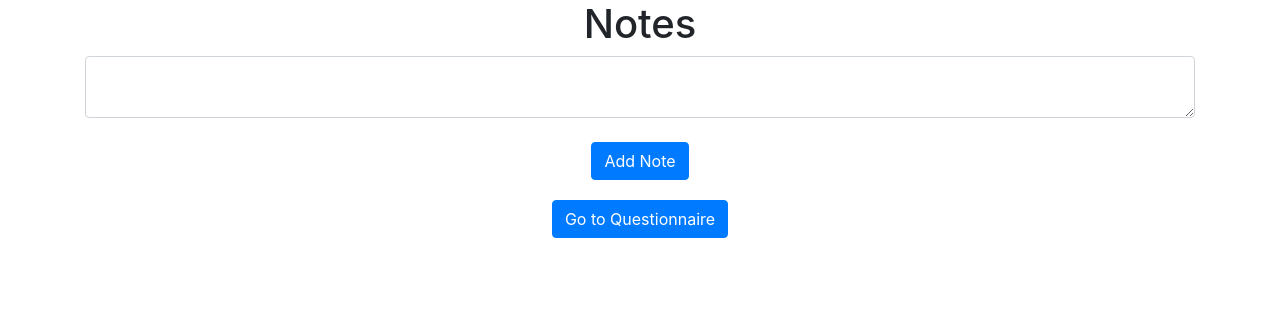
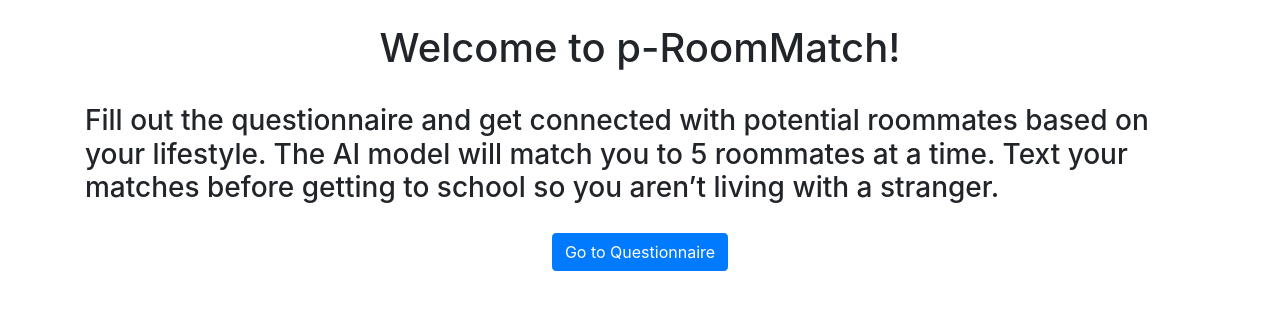
Before and after one commit to ColeUyematsu/p-RoomMatch, a Flask app: page / in a window 1280 px wide. Shown: the part 56-366 px from the top of the page. Run offline with Flask 3, Linux system fonts and the light colour scheme; a user stored in the database is signed in; some libraries are stand-ins or nearby versions.

Commit message:
updated home page

```diff
--- a/main.py
+++ b/main.py
@@ -1,7 +1,6 @@
 from website import create_app, db
 from flask_migrate import Migrate
 
-# Create the Flask application
 app = create_app()
 
 # Initialize Flask-Migrate
--- a/website/models.py
+++ b/website/models.py
@@ -17,6 +17,7 @@ class User(db.Model, UserMixin):
     first_name = db.Column(db.String(150))
     notes = db.relationship('Note')  # Relationship to notes created by the user
     questionnaire_response = db.relationship('QuestionnaireResponse', backref='user', uselist=False)
+    is_admin = db.Column(db.Boolean, default=False)  # Field to determine admin access to database
 
 
 class QuestionnaireResponse(db.Model):
--- a/website/templates/home.html
+++ b/website/templates/home.html
@@ -3,7 +3,15 @@
 {% block title %}Home{% endblock %}
 
 {% block content %}
-<h1 align="center">Notes</h1>
+<br />
+<h1 align="center">Welcome to p-RoomMatch!</h1>
+<br />
+<h3 alight="center">Fill out the questionnaire and get
+  connected with potential roommates based on your lifestyle.
+  The AI model will match you to 5 roommates at a time.
+  Text your matches before getting to school so you aren’t
+  living with a stranger.
+</h3>
 <ul class="list-group list-group-flush" id="notes">
   {% for note in user.notes %}
   <li class="list-group-item">
@@ -14,17 +22,16 @@
   </li>
   {% endfor %}
 </ul>
-<form method="POST">
-  <textarea name="note" id="note" class="form-control"></textarea>
-  <br />
-  <div align="center">
-    <button type="submit" class="btn btn-primary">Add Note</button>
-  </div>
-</form>
+<!--<form method="POST">-->
+<!--  <textarea name="note" id="note" class="form-control"></textarea>-->
+<!--  <br />-->
+<!--  <div align="center">-->
+<!--    <button type="submit" class="btn btn-primary">Add Note</button>-->
+<!--  </div>-->
+<!--</form>-->
 
 <!-- Button to navigate to the questionnaire -->
 <div align="center" style="margin-top: 20px;">
   <a href="{{ url_for('views.questionnaire') }}" class="btn btn-primary">Go to Questionnaire</a>
 </div>
-
 {% endblock %}
--- a/website/templates/questionnaire.html
+++ b/website/templates/questionnaire.html
@@ -3,7 +3,8 @@
 {% block title %}Questionnaire{% endblock %}
 
 {% block content %}
-<h2>Complete the Questionnaire</h2>
+<br />
+<h2>The Questionnaire</h2>
 <form method="POST" action="{{ url_for('views.questionnaire') }}">
     {{ form.hidden_tag() }}
 
--- a/website/views.py
+++ b/website/views.py
@@ -1,6 +1,6 @@
 from flask import Blueprint, render_template, request, flash, jsonify, redirect, url_for
 from flask_login import login_required, current_user
-from .models import Note, QuestionnaireResponse
+from .models import QuestionnaireResponse
 from . import db
 import json
 from .forms import QuestionnaireForm  # Import the questionnaire form
@@ -10,32 +10,32 @@ views = Blueprint('views', __name__)
 @views.route('/', methods=['GET', 'POST'])
 @login_required
 def home():
-    if request.method == 'POST':
-        note = request.form.get('note')  # Gets the note from the HTML
-
-        if len(note) < 1:
-            flash('Note is too short!', category='error')
-        else:
-            new_note = Note(data=note, user_id=current_user.id)  # Schema for the note
-            db.session.add(new_note)  # Add the note to the database
-            db.session.commit()
-            flash('Note added!', category='success')
+    # if request.method == 'POST':
+    #     note = request.form.get('note')  # Gets the note from the HTML
+    #
+    #     if len(note) < 1:
+    #         flash('Note is too short!', category='error')
+    #     else:
+    #         new_note = Note(data=note, user_id=current_user.id)  # Schema for the note
+    #         db.session.add(new_note)  # Add the note to the database
+    #         db.session.commit()
+    #         flash('Note added!', category='success')
 
     return render_template("home.html", user=current_user)
 
 
-@views.route('/delete-note', methods=['POST'])
-@login_required
-def delete_note():
-    note = json.loads(request.data)  # This function expects a JSON from the INDEX.js file
-    noteId = note['noteId']
-    note = Note.query.get(noteId)
-    if note:
-        if note.user_id == current_user.id:
-            db.session.delete(note)
-            db.session.commit()
-
-    return jsonify({})
+# @views.route('/delete-note', methods=['POST'])
+# @login_required
+# def delete_note():
+#     note = json.loads(request.data)  # This function expects a JSON from the INDEX.js file
+#     noteId = note['noteId']
+#     note = Note.query.get(noteId)
+#     if note:
+#         if note.user_id == current_user.id:
+#             db.session.delete(note)
+#             db.session.commit()
+#
+#     return jsonify({})
 
 
 @views.route('/questionnaire', methods=['GET', 'POST'])
```
Also changed, not shown: website/auth.py (+6 -2 lines), website/templates/base.html (+3 -6 lines), instance/database.db.
